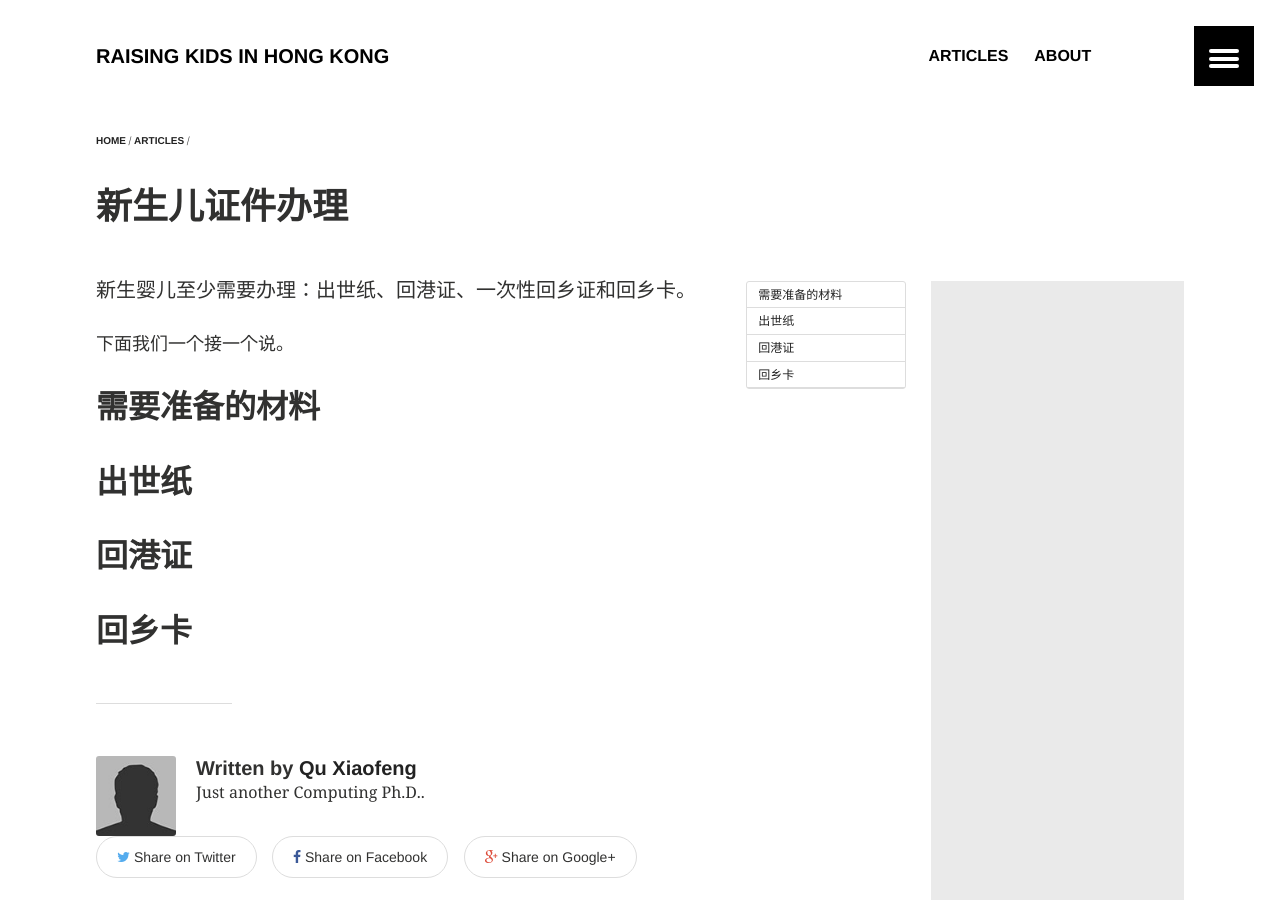
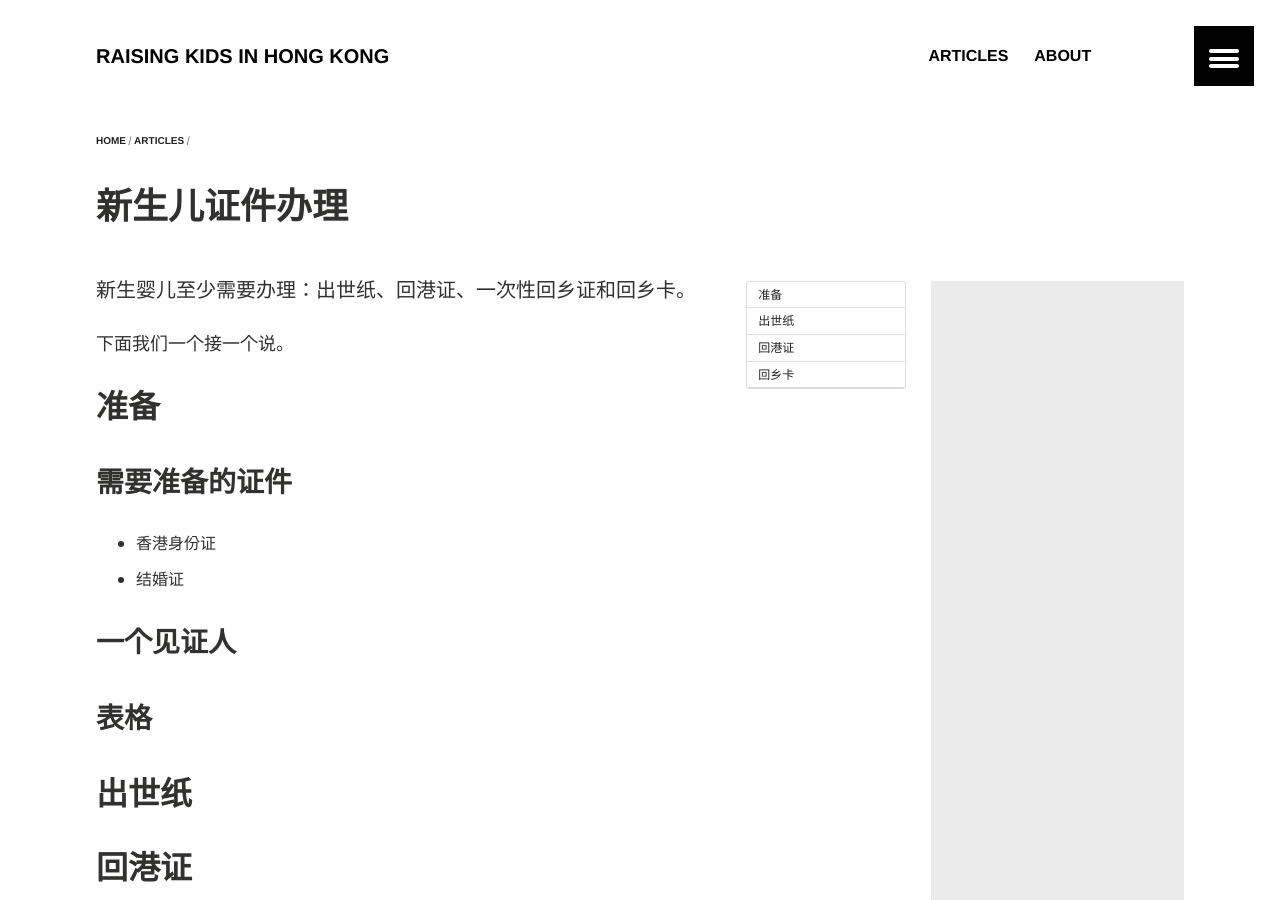
Before and after one commit to quxiaofeng/raisingkidsinhk, a Jekyll site: the page built from _posts/articles/2014-09-17-birth-certificate.md, in a window 1280 px wide and 900 px high. Built offline with Jekyll 4.4.1, drawn with Linux system fonts in a browser that asks for light colours.

Commit message:
ReINIT the website
Signed-off-by: Xiaofeng QU <xiaofeng.qu.hk@ieee.org>

```diff
--- a/_posts/articles/2014-09-17-birth-certificate.md
+++ b/_posts/articles/2014-09-17-birth-certificate.md
@@ -18,8 +18,17 @@ toc: true
 
 下面我们一个接一个说。
 
-需要准备的材料
+准备
 --------------
+
+### 需要准备的证件
+
++ 香港身份证
++ 结婚证
+
+### 一个见证人
+
+### 表格
 
 出世纸
 ---------------
```
